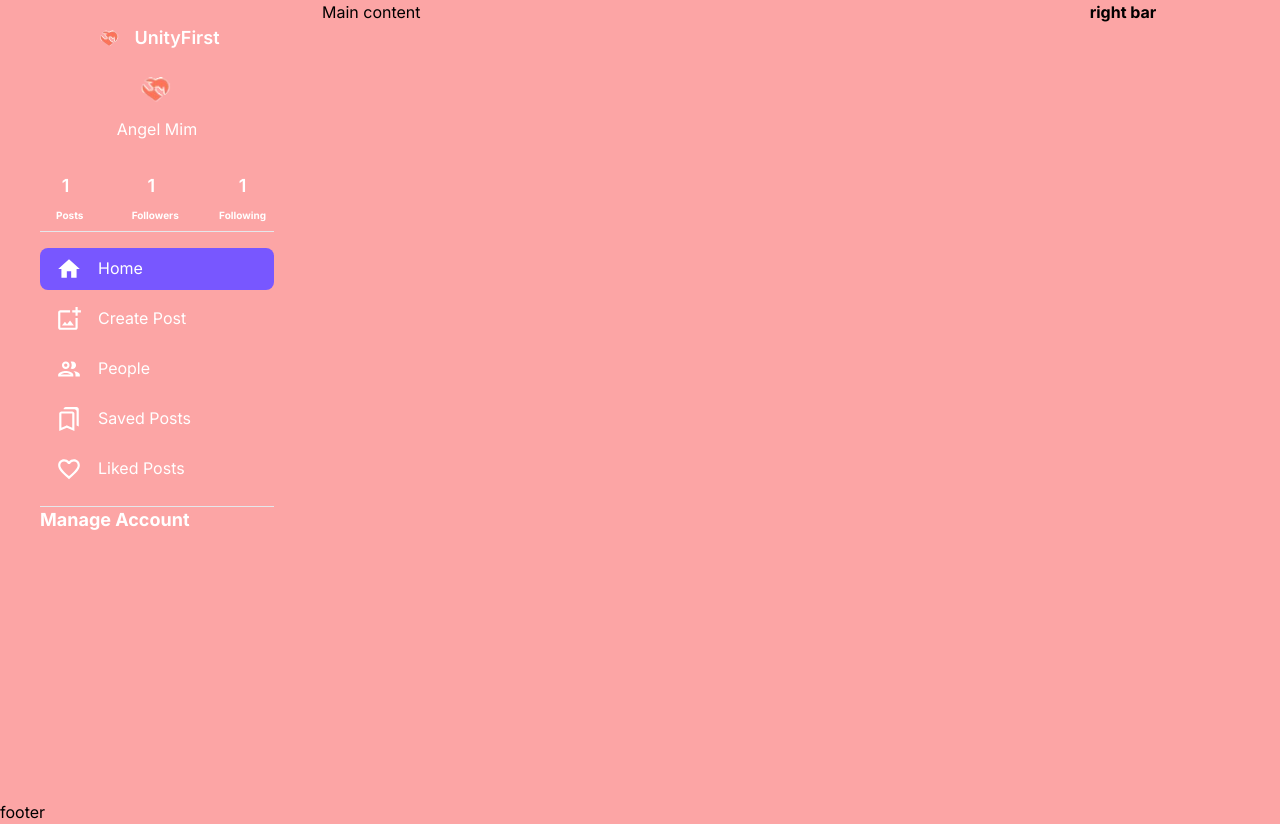
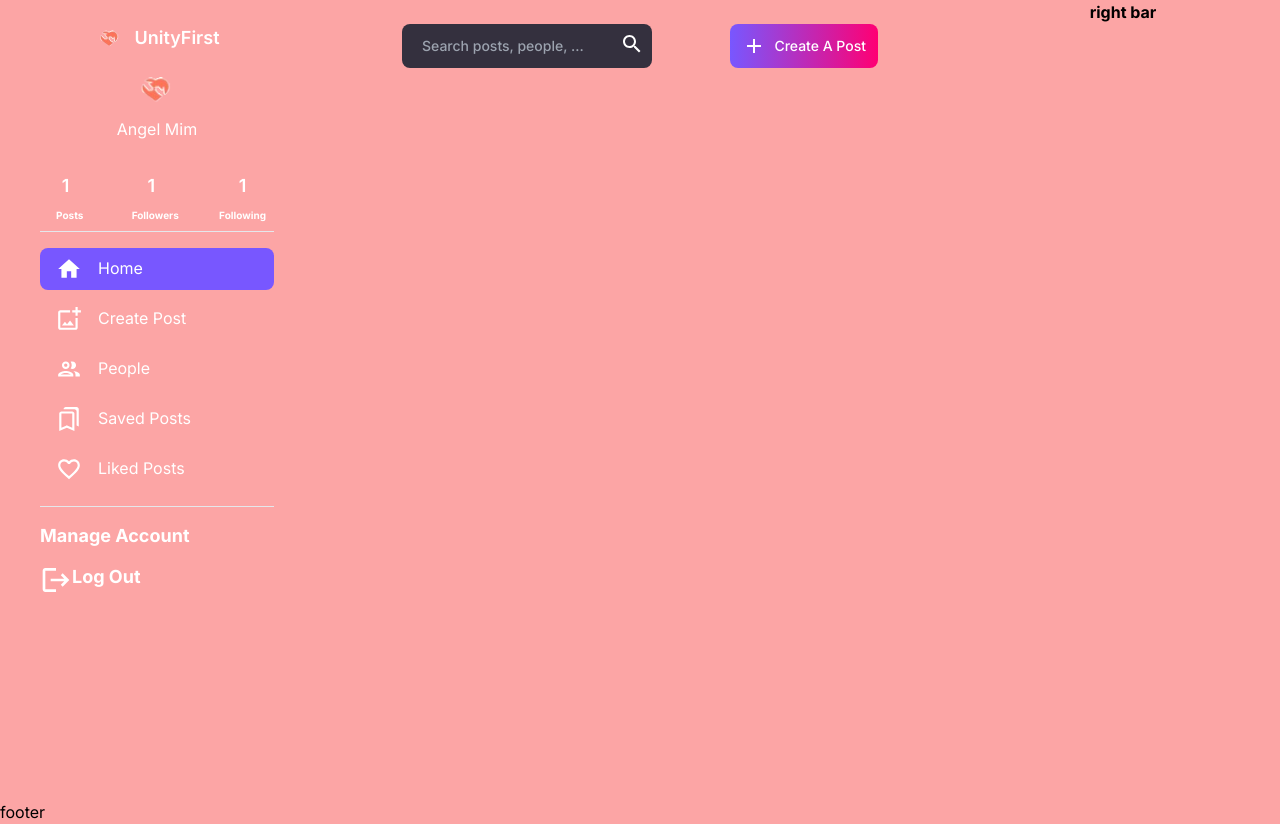
Before and after one commit to Mamun-Ur-Rashid/unity-first, a Next.js app: page / in a window 1280 px wide. Built offline with nearby package versions, Linux system fonts and the light colour scheme; no server answers.

Commit message:
Search bar and creat post button create

```diff
--- a/src/app/(root)/layout.js
+++ b/src/app/(root)/layout.js
@@ -3,7 +3,6 @@ import { Inter } from "next/font/google"
 import "../globals.css"
 import RightBar from "@components/layout/RightBar"
 import MainContent from "@components/layout/MainContent"
-import Topbar from "@components/layout/Topbar"
 import SideBar from "@components/layout/SideBar"
 import Footer from "@components/layout/Footer"
 
@@ -25,7 +24,6 @@ export default function RootLayout({ children }) {
             </div>
             <div className='col-span-6'>
               <MainContent >
-                <Topbar />
                 {children}
                 </MainContent>
             </div>
--- a/src/app/globals.css
+++ b/src/app/globals.css
@@ -22,19 +22,25 @@
     border-radius: 2px;
   }
 }
-/*
-.profile-input {
-  @apply bg-dark-1, p-2.5 rounded-lg border-none focus:outline-none mt-3 text-light-1
+
+/*/* Profile Info */
+.input {
+  @apply  bg-dark-1 p-2.5 rounded-lg border-none focus:outline-none mt-3 text-light-1
 }
+
+/* Top Bar */
 .search-bar {
-  @apply w-full bg-dark-2 py-3 rounded-lg focus:outline-none text-light-1 text-sm
+  @apply w-full bg-dark-2 py-3 px-5 rounded-lg focus:outline-none text-light-1 text-small-semibold
 }
 .create-post-btn {
-  @apply flex items-center gap-2 rounded-lg py-2.5 px-3 bg-gradient-to-1 from-pink-1 to-purple-1 max-md:hidden text-slate-100 font-semibold
+  @apply flex items-center gap-2 rounded-lg py-2.5 px-3 bg-gradient-to-l from-pink-1 to-purple-1 text-light-1 text-small-semibold max-md:hidden
 }
+
 .search-icon {
-  @apply absolute top-2 right-2 text-slate-1 cursor-pointer hover:text-pink-1
+  @apply absolute top-2 right-2 text-light-1 cursor-pointer hover:text-pink-1
 }
+
+/* Tabs */
 .tab {
-  @apply px-4 rounded-lg text-slate-1 font-semibold
-} */
+  @apply px-4 py-2 rounded-lg text-light-1 text-small-bold
+}
--- a/src/components/layout/MainContent.jsx
+++ b/src/components/layout/MainContent.jsx
@@ -1,10 +1,11 @@
 import React from 'react';
+import Topbar from './Topbar';
 
-const MainContent = () => {
+const MainContent = ({children}) => {
     return (
-        <div>
-            <h1>Main content</h1>
-        </div>
+        <section className='flex flex-col flex-1 max-w-3xl md:px-10 lg:px-4 xl:px-20'>
+            <Topbar></Topbar>
+        </section>
     );
 };
 
--- a/src/components/layout/Menu.jsx
+++ b/src/components/layout/Menu.jsx
@@ -9,7 +9,7 @@ const Menu = () => {
         <div className='flex flex-col gap-2 my-4'>
             {
                 sidebarLinks.map((link) => {
-                    const isActive = pathname === link.route
+                    const isActive = pathname === link.route;
                     return (
                         <Link key={link.label} href={link.route} className={`flex gap-4 justify-start rounded-lg py-2 px-4 ${ isActive && "bg-purple-1"} `}>
                             {link.icon} <p>{link.label}</p>
--- a/src/components/layout/SideBar.jsx
+++ b/src/components/layout/SideBar.jsx
@@ -3,7 +3,7 @@ import Link from 'next/link'
 import Image from 'next/image'
 import logo from '@../public/assert/unity.logo.png'
 import Menu from './Menu';
-import { SignedIn, UserButton } from '@clerk/nextjs';
+// import { SignedIn, UserButton, SignOutButton } from '@clerk/nextjs';
 import { Logout } from '@mui/icons-material';
 
 const SideBar = () => {
@@ -53,18 +53,19 @@ const SideBar = () => {
             <Menu></Menu>
 
             <hr />
-                <div className='flex gap4 items-center'>
-                    <UserButton />
+            <div className='flex gap-4 items-center my-4'>
+                {/* <UserButton /> */}
                 <p className='text-body-bold'>Manage Account</p>
             </div>
 
-                <SignedIn>
+            {/* <SignedIn> */}
 
                     <div className='flex cursor-pointer text-center'>
-                        <Logout sx={{color: "white", fontSize: "32px"}} />
+                        <Logout sx={{ color: "white", fontSize: "32px" }} />
                         <p className='text-body-bold'>Log Out</p>
                     </div>
-                </SignedIn>
+
+            {/* </SignedIn> */}
         </div>
     );
 };
--- a/src/components/layout/Topbar.jsx
+++ b/src/components/layout/Topbar.jsx
@@ -1,9 +1,24 @@
-import React from 'react';
+'use client'
+import { Add, Search } from '@mui/icons-material';
+import { useRouter } from 'next/navigation';
+import React, { useState } from 'react';
 
 const Topbar = () => {
+    const router = useRouter();
+    const [search, setSearch] = useState('');
     return (
-        <div>
-            <h1>top bar</h1>
+        <div className='flex justify-between items-center mt-6'>
+            <div className='relative'>
+                <input type='text' className='search-bar px-2' placeholder='Search posts, people, ...' value={search} onChange={(e) => setSearch(e.target.value)}>
+
+                </input>
+                <Search className='search-icon' onClick={() => {}} />
+            </div>
+            <div>
+                <button className='create-post-btn' onClick={() => router.push('/create-post')}>
+                    <Add /> <p>Create A Post</p>
+                </button>
+            </div>
         </div>
     );
 };
```
Lines whose indentation alone changed are shown as unchanged.
